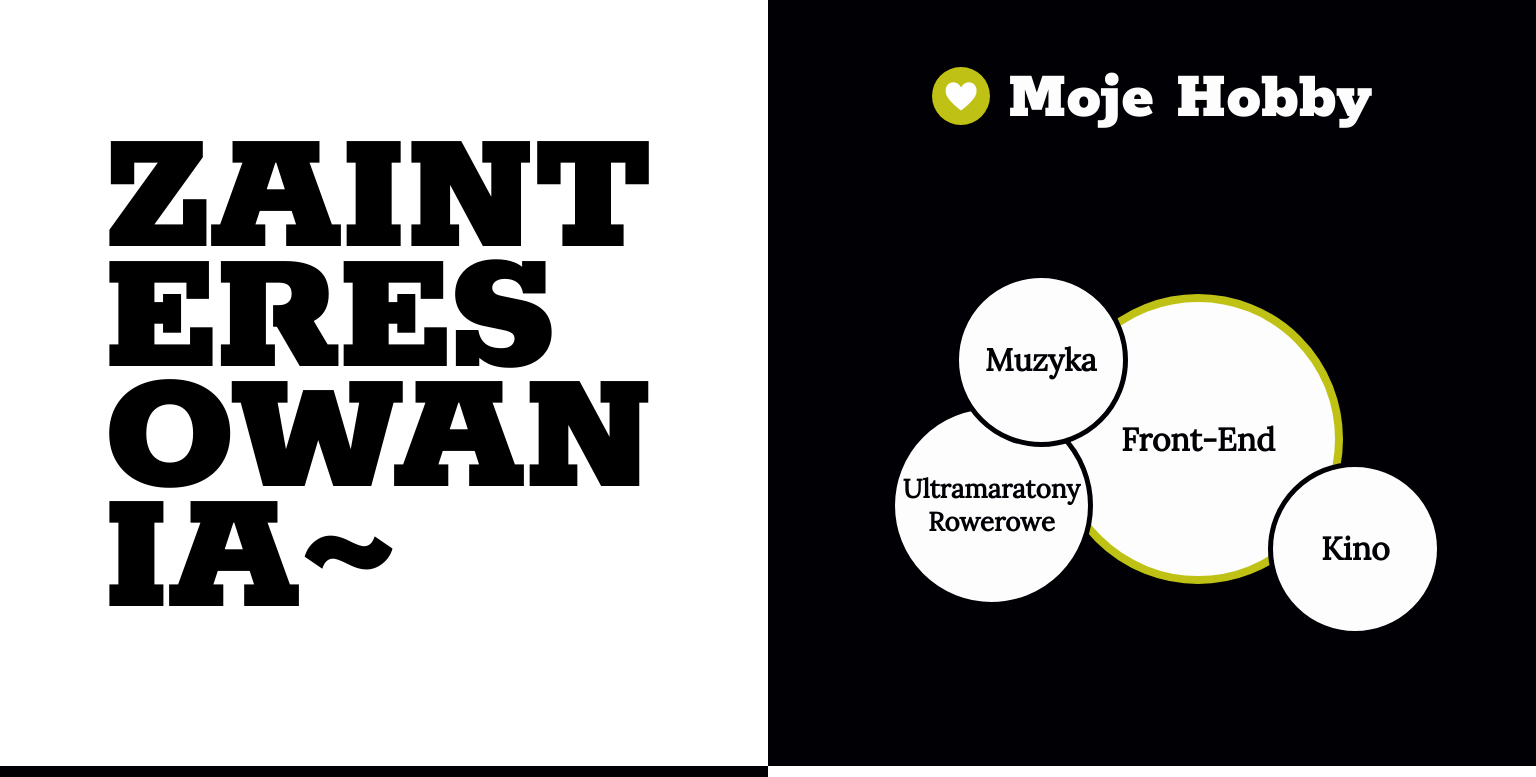
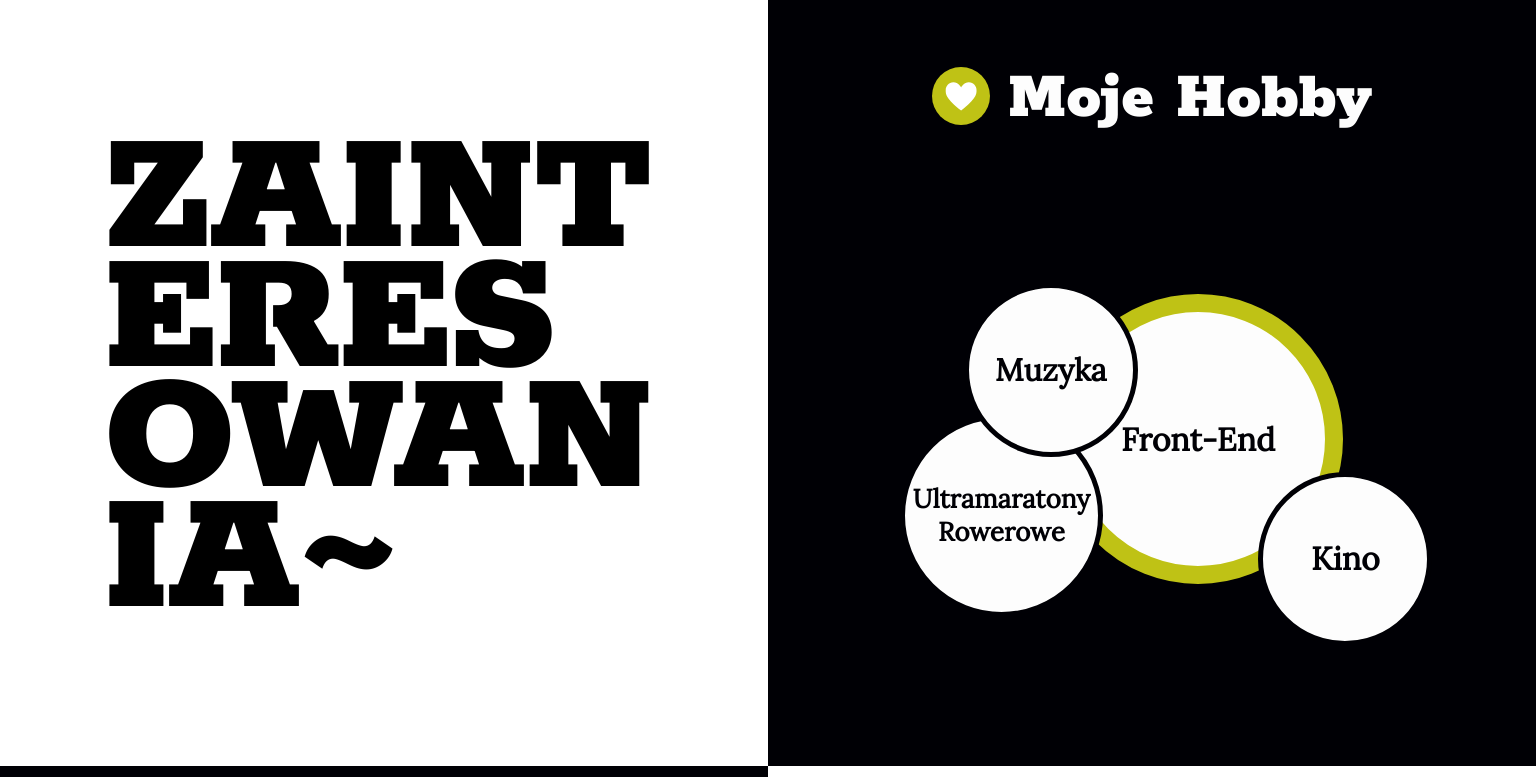
Before and after one commit to pawellicznerski/cv_pawel, a React (Create React App) app: page / in a window 1536 px wide. Shown: the part 3934-4711 px from the top of the page. Built offline with nearby package versions, Linux system fonts and the light colour scheme.

Commit message:
adding styles to portfolio

```diff
--- a/src/App.css
+++ b/src/App.css
@@ -701,6 +701,7 @@
       left: -7px;
       width: 10px;
       height: 10px;
+      border: 4px solid #bfc215;
       background-color: #fdfdfd;
       border-radius: 50%;
       background-color: white; }
@@ -708,7 +709,6 @@
         .education__education-progress-bar .education__education-progress-bar__el__item__text__circle-0::after {
           left: 12.5%;
           top: -7px;
-          border: 4px solid #bfc215;
           background-color: #000005; } }
     .education__education-progress-bar .education__education-progress-bar__el__item__text__circle-1::after {
       content: "";
@@ -717,6 +717,7 @@
       left: -7px;
       width: 10px;
       height: 10px;
+      border: 4px solid #bfc215;
       background-color: #fdfdfd;
       border-radius: 50%;
       background-color: white; }
@@ -724,7 +725,6 @@
         .education__education-progress-bar .education__education-progress-bar__el__item__text__circle-1::after {
           left: 37.5%;
           top: -7px;
-          border: 4px solid #bfc215;
           background-color: #000005; } }
     .education__education-progress-bar .education__education-progress-bar__el__item__text__circle-2::after {
       content: "";
@@ -733,6 +733,7 @@
       left: -7px;
       width: 10px;
       height: 10px;
+      border: 4px solid #bfc215;
       background-color: #fdfdfd;
       border-radius: 50%;
       background-color: white; }
@@ -740,7 +741,6 @@
         .education__education-progress-bar .education__education-progress-bar__el__item__text__circle-2::after {
           left: 62.5%;
           top: -7px;
-          border: 4px solid #bfc215;
           background-color: #000005; } }
     .education__education-progress-bar .education__education-progress-bar__el__item__text__circle-3::after {
       content: "";
@@ -749,6 +749,7 @@
       left: -7px;
       width: 10px;
       height: 10px;
+      border: 4px solid #bfc215;
       background-color: #fdfdfd;
       border-radius: 50%;
       background-color: white; }
@@ -756,7 +757,6 @@
         .education__education-progress-bar .education__education-progress-bar__el__item__text__circle-3::after {
           left: 87.5%;
           top: -7px;
-          border: 4px solid #bfc215;
           background-color: #000005; } }
 
 .education {
@@ -967,7 +967,6 @@
       padding: 3px 3px 3px 6px;
       order: 2;
       width: 35%;
-      word-wrap: break-word;
       border-left: 2px solid #fdfdfd;
       background-color: inherit;
       font-weight: bold;
@@ -984,7 +983,7 @@
           font-size: 22px; } }
       @media (min-width: 1400px) {
         .experience__content__section__el__text_date {
-          font-size: 34px; } }
+          font-size: 36px; } }
 
 .experience__content__section__el__text_arrow::before {
   width: 14px;
@@ -1097,6 +1096,12 @@
     height: 160px;
     border: 8px solid #bfc215;
     position: relative; }
+    @media (min-width: 760px) {
+      .interests__content .interests__cirles_item_dark-main {
+        border: 14px solid #bfc215; } }
+    @media (min-width: 1400px) {
+      .interests__content .interests__cirles_item_dark-main {
+        border: 18px solid #bfc215; } }
     .interests__content .interests__cirles_item_dark-main_lightest {
       font-size: 14.4px;
       left: -94.4px;
@@ -1124,7 +1129,14 @@
       width: 140px;
       height: 140px;
       border: 8px solid #bfc215;
-      position: relative; }
+      position: relative; } }
+  @media (min-width: 600px) and (min-width: 760px) {
+    .interests__content .interests__cirles_item_dark-main {
+      border: 14px solid #bfc215; } }
+  @media (min-width: 600px) and (min-width: 1400px) {
+    .interests__content .interests__cirles_item_dark-main {
+      border: 18px solid #bfc215; } }
+  @media (min-width: 600px) {
       .interests__content .interests__cirles_item_dark-main_lightest {
         font-size: 12.6px;
         left: -82.6px;
@@ -1152,7 +1164,14 @@
       width: 180px;
       height: 180px;
       border: 8px solid #bfc215;
-      position: relative; }
+      position: relative; } }
+  @media (min-width: 760px) and (min-width: 760px) {
+    .interests__content .interests__cirles_item_dark-main {
+      border: 14px solid #bfc215; } }
+  @media (min-width: 760px) and (min-width: 1400px) {
+    .interests__content .interests__cirles_item_dark-main {
+      border: 18px solid #bfc215; } }
+  @media (min-width: 760px) {
       .interests__content .interests__cirles_item_dark-main_lightest {
         font-size: 16.2px;
         left: -106.2px;
@@ -1180,7 +1199,14 @@
       width: 220px;
       height: 220px;
       border: 8px solid #bfc215;
-      position: relative; }
+      position: relative; } }
+  @media (min-width: 1000px) and (min-width: 760px) {
+    .interests__content .interests__cirles_item_dark-main {
+      border: 14px solid #bfc215; } }
+  @media (min-width: 1000px) and (min-width: 1400px) {
+    .interests__content .interests__cirles_item_dark-main {
+      border: 18px solid #bfc215; } }
+  @media (min-width: 1000px) {
       .interests__content .interests__cirles_item_dark-main_lightest {
         font-size: 19.8px;
         left: -129.8px;
@@ -1208,7 +1234,14 @@
       width: 290px;
       height: 290px;
       border: 8px solid #bfc215;
-      position: relative; }
+      position: relative; } }
+  @media (min-width: 1400px) and (min-width: 760px) {
+    .interests__content .interests__cirles_item_dark-main {
+      border: 14px solid #bfc215; } }
+  @media (min-width: 1400px) and (min-width: 1400px) {
+    .interests__content .interests__cirles_item_dark-main {
+      border: 18px solid #bfc215; } }
+  @media (min-width: 1400px) {
       .interests__content .interests__cirles_item_dark-main_lightest {
         font-size: 26.1px;
         left: -171.1px;
--- a/src/components/cv-page/main/education/__education__education-progress-bar/_education__education-progress-bar.scss
+++ b/src/components/cv-page/main/education/__education__education-progress-bar/_education__education-progress-bar.scss
@@ -140,13 +140,13 @@
           left:-7px;
           width: 10px;
           height: 10px;
+          border: 4px solid $color__primary_olive;
           background-color: $color__primary_white;
           border-radius: 50%;
           background-color: white;
           @include mobile{
             left:12.5%+($i*25%);
             top: -7px;
-            border: 4px solid $color__primary_olive;
             background-color: $color__primary_black;
           };
         }
--- a/src/components/cv-page/main/experience/_experience.scss
+++ b/src/components/cv-page/main/experience/_experience.scss
@@ -116,7 +116,6 @@
         padding: 3px 3px 3px 6px;
         order: 2;
         width: 35%;
-        word-wrap: break-word;
         border-left: 2px solid $color__primary_white;
         background-color: inherit;
         font-weight: bold;
@@ -132,7 +131,7 @@
             font-size: 22px;
           };
           @include desktop{
-            font-size: 34px;
+            font-size: 36px;
           };
         }
     }
--- a/src/components/cv-page/main/interests/_interests.scss
+++ b/src/components/cv-page/main/interests/_interests.scss
@@ -10,6 +10,12 @@
     height: $biggestCircleSize;
     border: 8px solid $color__primary_olive;
     position: relative;
+    @include tablet{
+      border: 14px solid $color__primary_olive;
+    };
+    @include desktop{
+      border: 18px solid $color__primary_olive;
+    };
     &_lightest{
       font-size: $biggestCircleSize*0.09;
       left: -$biggestCircleSize*0.59;
```
